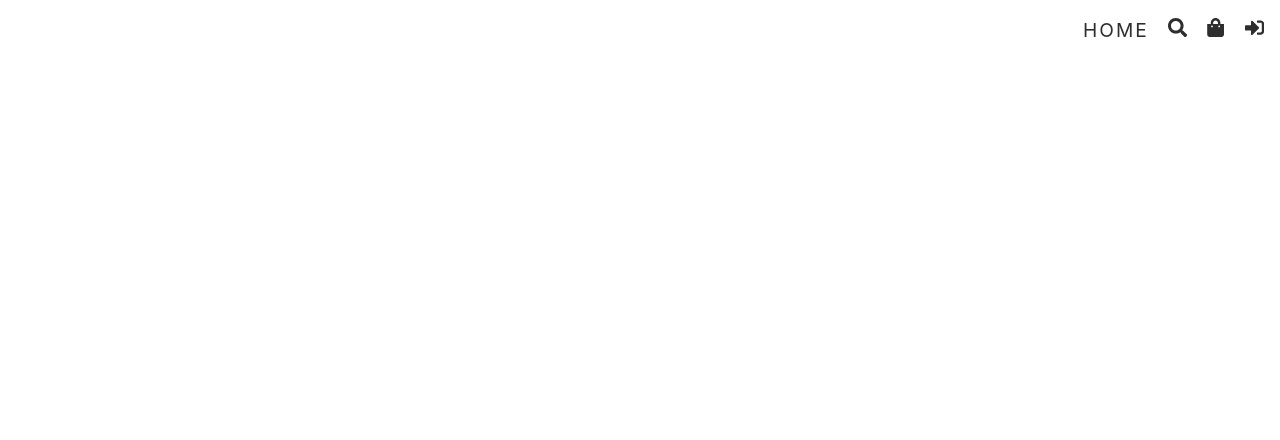
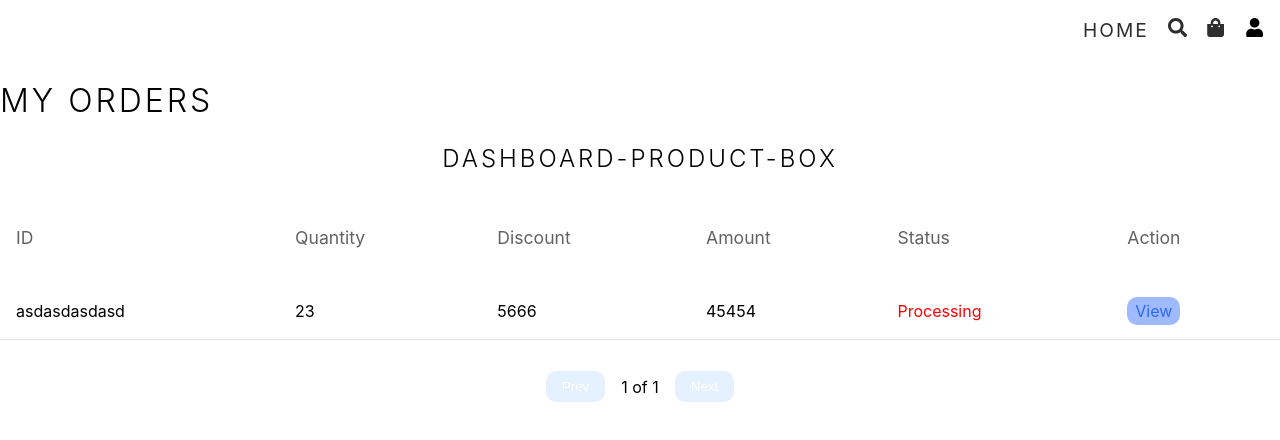
Before and after one commit to Harshit-Wadichar/E-commerce-frontend, a React (Vite) app: page /orders in a window 1280 px wide. Before the commit this address had no page. Shown: the top 440 px of the page. Built offline with nearby package versions, Linux system fonts and the light colour scheme.

Commit message:
created login, order,search,order-details pages

```diff
--- a/src/App.tsx
+++ b/src/App.tsx
@@ -3,10 +3,14 @@ import { lazy, Suspense } from 'react'
 import Loader from './components/loader'
 import Header from './components/header'
 
+const Login = lazy(()=> import('./pages/login'))
 const Shipping = lazy(()=> import('./pages/shipping'))
 const Home = lazy(()=> import('./pages/home'))
 const Search = lazy(()=> import('./pages/search'))
 const Cart = lazy(()=> import('./pages/cart'))
+const Orders = lazy(()=> import('./pages/orders'))
+const OrdersDetails = lazy(()=> import('./pages/order-details'))
+
 
 const Dashboard = lazy(() => import("./pages/admin/dashboard"));
 const Products = lazy(() => import("./pages/admin/products"));
@@ -32,7 +36,7 @@ function App() {
   return (
     <Router>
 
-      <Header user={null} />
+      <Header  />
 
       <Suspense fallback={<Loader/>}>
       <Routes>
@@ -40,8 +44,14 @@ function App() {
         <Route path="/search" element={<Search/>} />
         <Route path="/cart" element={<Cart/>} />
 
+      {/*Login route*/}
+      <Route path="/login" element={<Login />} />
+
+      {/*shipping route*/}
       <Route>
         <Route path="/shipping" element={<Shipping/>} />
+         <Route path="/orders" element={<Orders/>} />
+         <Route path="/orders/:id" element={<OrdersDetails/>} />
       </Route>
 
 <Route
--- a/src/components/header.tsx
+++ b/src/components/header.tsx
@@ -19,7 +19,12 @@ interface PropsType {
   onLogout?: () => Promise<void>;
 }
 
-const Header = ({ user, onLogout }: PropsType) => {
+const user = {
+  id: "sdfsdf",
+  role: "admin"
+};
+
+const Header = ({  onLogout }: PropsType) => {
   const [isOpen, setIsOpen] = useState<boolean>(false);
 
   const logoutHandler = async () => {
@@ -44,7 +49,7 @@ const Header = ({ user, onLogout }: PropsType) => {
       <Link onClick={() => setIsOpen(false)} to={"/cart"}>
         <FaShoppingBag />
       </Link>
-      {user?._id ? (
+      {user?.id ? (
         <>
           <button onClick={() => setIsOpen((prev) => !prev)}>
             <FaUser />
@@ -56,7 +61,7 @@ const Header = ({ user, onLogout }: PropsType) => {
                   Admin
                 </Link>
               )}
-              <Link onClick={() => setIsOpen(false)} to={"/my"}>
+              <Link onClick={() => setIsOpen(false)} to={"/orders"}>
                 Orders
               </Link>
               <button onClick={logoutHandler}>
--- /dev/null
+++ b/src/pages/login.tsx
@@ -0,0 +1,43 @@
+import { useState } from 'react'
+import { FcGoogle } from 'react-icons/fc';
+
+function login() {
+    const [gender, setGender] = useState("");
+    const [date, setDate] = useState("");
+
+  return (
+    <div className='login'>
+        <main>
+            <h1 className='heading'>Login</h1>
+            <div>
+                    <label>Gender</label>
+                    <select value={gender} onChange={(e) => setGender(e.target.value)}>
+                    <option value="">Select Gender</option>
+                    <option value="male">Male</option>
+                    <option value="female">Female</option>
+                    </select>
+            </div>
+
+            <div>
+                    <label>Date of Birth</label>
+                     <input
+                     type="date"
+                     value={date}
+                     onChange={(e) => setDate(e.target.value)}
+                     />
+            </div>
+
+            <div>
+                <p>Already Signed In Once</p>
+                <button>
+                    <FcGoogle />
+                </button>
+                <span>Sign in with Google</span>
+            </div>
+
+        </main>
+    </div>
+  )
+}
+
+export default login
--- /dev/null
+++ b/src/pages/order-details.tsx
@@ -0,0 +1,9 @@
+
+
+function OrderDetails() {
+  return (
+    <div>order-details</div>
+  )
+}
+
+export default OrderDetails
--- /dev/null
+++ b/src/pages/orders.tsx
@@ -0,0 +1,70 @@
+import React, { useState } from "react";
+import TableHOC from "../components/admin/TableHOC.tsx";
+import { Link } from "react-router-dom";
+
+type DataType = {
+  _id: string;
+  amount: number;
+  quantity: number;
+  discount: number;
+  status: ReactElement;
+  action: ReactElement;
+};
+
+const column: Column<DataType>[] = [
+  {
+    Header: "ID",
+    accessor: "_id",
+  },
+  {
+    Header: "Quantity",
+    accessor: "quantity",
+  },
+  {
+    Header: "Discount",
+    accessor: "discount",
+  },
+  {
+    Header: "Amount",
+    accessor: "amount",
+  },
+
+  {
+    Header: "Status",
+    accessor: "status",
+  },
+  {
+    Header: "Action",
+    accessor: "action",
+  },
+];
+
+function Orders() {
+  const [rows] = useState<DataType[]>([
+    {
+      _id: "asdasdasdasd",
+      amount: 45454,
+      quantity: 23,
+      discount: 5666,
+      status: <span className="red">Processing</span>,
+      action: <Link to={"/order/${id}"}>View</Link>,
+    },
+  ]);
+
+  const Table = TableHOC<DataType>(
+    column,
+    rows,
+    [],
+    "dashboard-product-box",
+    Orders,
+    rows.length > 6
+  )();
+  return (
+    <div className="container">
+      <h1>My Orders</h1>
+      {Table}
+    </div>
+  );
+}
+
+export default Orders;
--- a/src/pages/search.tsx
+++ b/src/pages/search.tsx
@@ -1,8 +1,86 @@
+import { useState } from "react";
+import ProductCard from "../components/product-card";
 
 function Search() {
+  const [search, setSearch] = useState("");
+  const [sort, setSort] = useState("");
+  const [maxPrice, setMaxPrice] = useState(100000);
+  const [category, setCategory] = useState("");
+  const [page, setPage] = useState(1);
+
+  const addToCartHandler=()=>{
+    console.log("Added to cart")
+  }
+
+  const isPrevPage = page > 1;
+  const isNextPage = page < 4;
+
   return (
-    <div>Search</div>
-  )
+    <div className="product-search-page">
+      <aside>
+        <h2>Filters</h2>
+        <div>
+          <h4>Sort</h4>
+          <select value={sort} onChange={(e) => setSort(e.target.value)}>
+            <option value="">None</option>
+            <option value="asc">Price: Low to High</option>
+            <option value="dsc">Price: High to Low</option>
+          </select>
+        </div>
+
+        <div>
+          <h4>Max Price: {maxPrice || ""}</h4>
+          <input
+            type="range"
+            min={100}
+            max={100000}
+            value={maxPrice}
+            onChange={(e) => setMaxPrice(Number(e.target.value))}
+          />
+        </div>
+
+         <div>
+          <h4>Category</h4>
+          <select value={category} onChange={(e) => setCategory(e.target.value)}>
+            <option value="">None</option>
+            <option value="">All</option>
+            <option value="">sample1</option>
+            <option value="">sample2</option>
+          </select>
+        </div>
+
+      </aside>
+      <main>
+        <h1>Products</h1>
+        <input type="text"
+        placeholder="Search by name...."
+        value = {search}
+        onChange={(e) => setSearch(e.target.value)}
+        />
+
+        <div className="search-product-list">
+          <ProductCard
+          productId="adasdasd"
+          name="Macbook"
+          price={4545}
+          stock={435}
+          photo={"https://m.media-amazon.com/images/I/71pKJ+Mjd8L._SY450_.jpg"}
+          handler={addToCartHandler}
+          />
+        </div>
+
+        <article>
+        <button disabled={!isPrevPage} onClick={() => setPage((prev)=> prev-1)}>Prev</button>
+
+        <span>
+        {page} of {4}
+        </span>
+        <button disabled={!isNextPage} onClick={() => setPage((prev) => prev +1)}>Next</button>
+        </article>
+
+      </main>
+    </div>
+  );
 }
 
-export default Search
+export default Search;
--- a/src/pages/shipping.tsx
+++ b/src/pages/shipping.tsx
@@ -1,7 +1,10 @@
 import React, { useState } from 'react'
 import { BiArrowBack } from 'react-icons/bi';
+import { useNavigate } from 'react-router-dom';
 
 const Shipping = () => {
+
+const navigate = useNavigate();
 
 const [shippingInfo, setShippingInfo] = useState({
 address: "",
@@ -17,7 +20,7 @@ const changeHandler = (e: React.ChangeEvent<HTMLInputElement | HTMLSelectElement
 
   return (
     <div className="shipping">
-       <button> <BiArrowBack/> </button>
+       <button className='back-btn' onClick={()=>navigate("/cart")}> <BiArrowBack/> </button>
      <form>
         <h1>Shipping Address</h1>
 
--- a/src/styles/_search.scss
+++ b/src/styles/_search.scss
@@ -1,7 +1,7 @@
 @use "./admin-styles/mixin" as m;
 @use "./variables" as v;
 
-.search {
+.product-search-page {
   padding: 2rem;
   @include m.flex(row, flex-start, stretch, 2rem);
   min-height: calc(100vh - 6.5vh);
```
